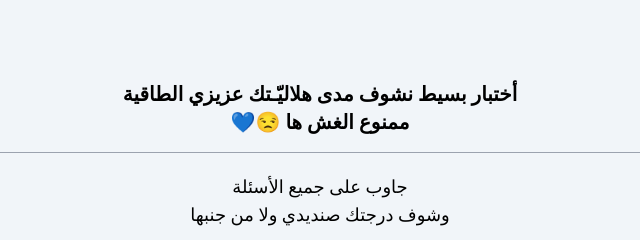
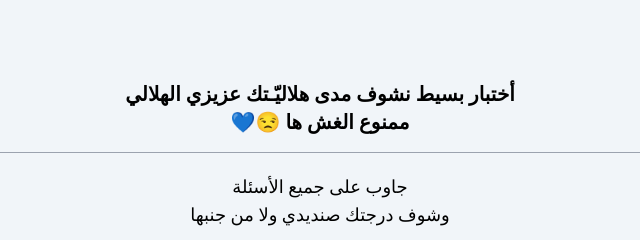
Before and after one commit to ahbabli/quizHilal, a plain HTML site: page index.html in a window 1280 px wide. Shown: the top 240 px of the page, 320-960 px from the left. Drawn offline with nearby package versions, Linux system fonts and the light colour scheme; a web font is replaced by a local one.

Commit message:
Update index.html

```diff
--- a/index.html
+++ b/index.html
@@ -13,7 +13,7 @@
 <body class="bg-slate-100 ">
   <main class="flex flex-col text-center pt-20 text-xl">
     <div class="mb-5">
-      <h1 class="font-semibold text-xl"> أختبار بسيط نشوف مدى هلاليّـتك عزيزي الطاقية <br>&#128153;&#128530; ممنوع الغش ها </h1>
+      <h1 class="font-semibold text-xl"> أختبار بسيط نشوف مدى هلاليّـتك عزيزي الهلالي <br>&#128153;&#128530; ممنوع الغش ها </h1>
       <hr class="mt-4 border-gray-400">
       <h2 class="mt-5 text-lg"> جاوب على جميع الأسئلة <br> وشوف درجتك صنديدي ولا من جنبها </h2>
       <hr class="mt-4 border-gray-400">
```
